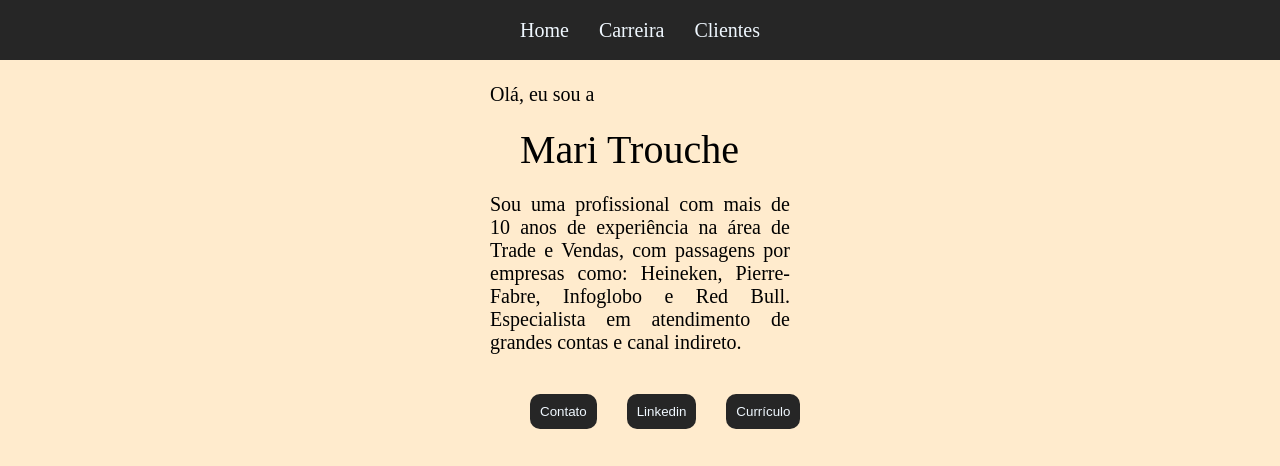
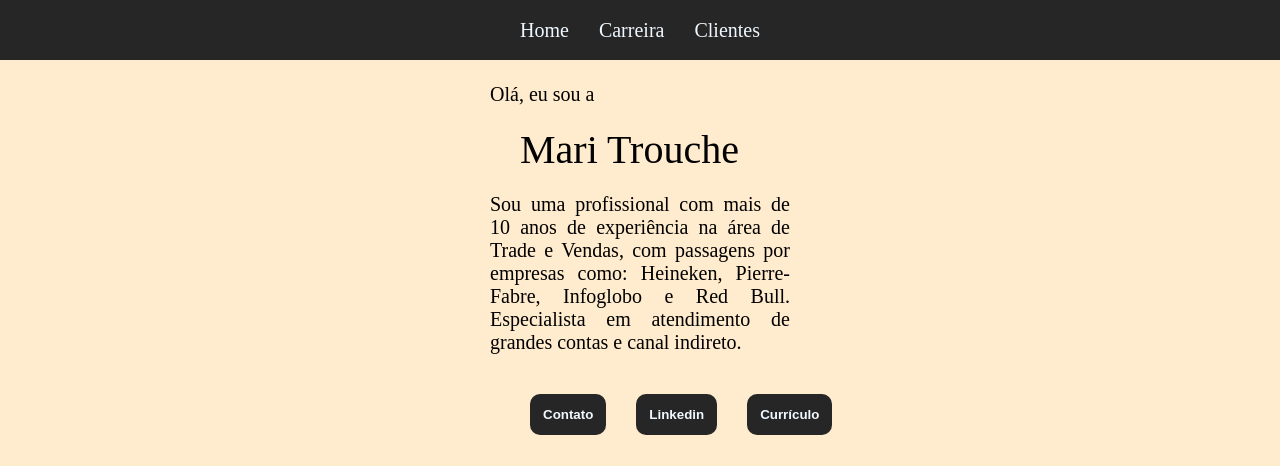
Before and after one commit to paulovarrone/maritrouche, a plain HTML site: page index.html in a window 1280 px wide. Shown: the top 466 px of the page. Drawn offline with Linux system fonts and the light colour scheme; grey boxes are pictures that could not be loaded.

Commit message:
button style

```diff
--- a/style.css
+++ b/style.css
@@ -83,6 +83,9 @@ html {
     border: none;
     background: #262626;
     color: aliceblue;
+    padding: 13px;
+    font-weight: bold;
+
   }
 
   button:hover {
@@ -116,17 +119,6 @@ html {
     align-items: center;
     justify-content: space-around;
     gap: 30px;
-  }
-
-  #wpp {
-    padding: 10px;
-  }
-  #linkedin {
-    padding: 10px;
-  }
-  #resume {
-    padding: 10px;
-
   }
 
   #mariPhoto, img {
```
